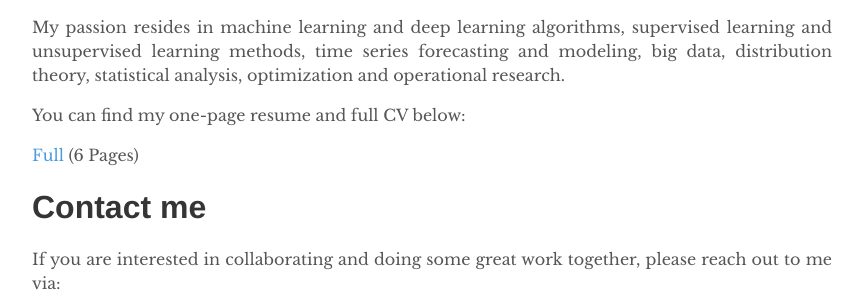
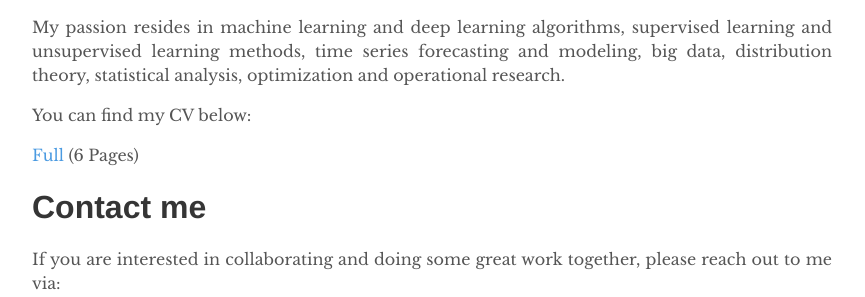
Before and after one commit to mmuratarat/turkish, a Jekyll site: the page built from _pages/about.md, in a window 1280 px wide. Shown: the part 968-1265 px from the top of the page, without its empty margins (208-1073 px from the left). Built offline with Jekyll 4.4.1, drawn with Linux system fonts in a browser that asks for light colours; nearby versions of some CDN libraries; comment, search, counter and statistics services are not loaded.

Commit message:
Update about.md

```diff
--- a/_pages/about.md
+++ b/_pages/about.md
@@ -24,7 +24,7 @@ I was a Master of Science student at [Department of Statistics](http://www.stat.
 
 My passion resides in machine learning and deep learning algorithms, supervised learning and unsupervised learning methods, time series forecasting and modeling, big data, distribution theory, statistical analysis, optimization and operational research.
 
-You can find my one-page resume and full CV below:
+You can find my CV below:
 
 [Full](https://mmuratarat.github.io/files/cv/MMA_Full_CV.pdf){:target="_blank"} (6 Pages)
 
```
